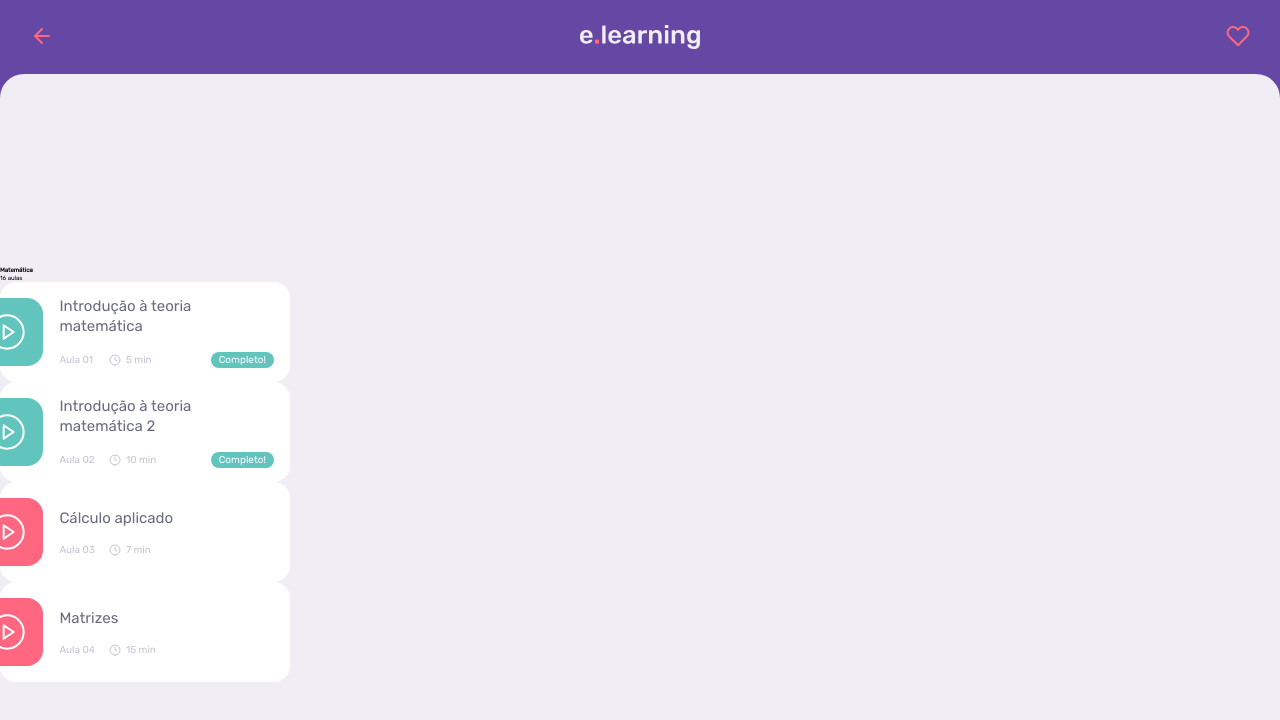
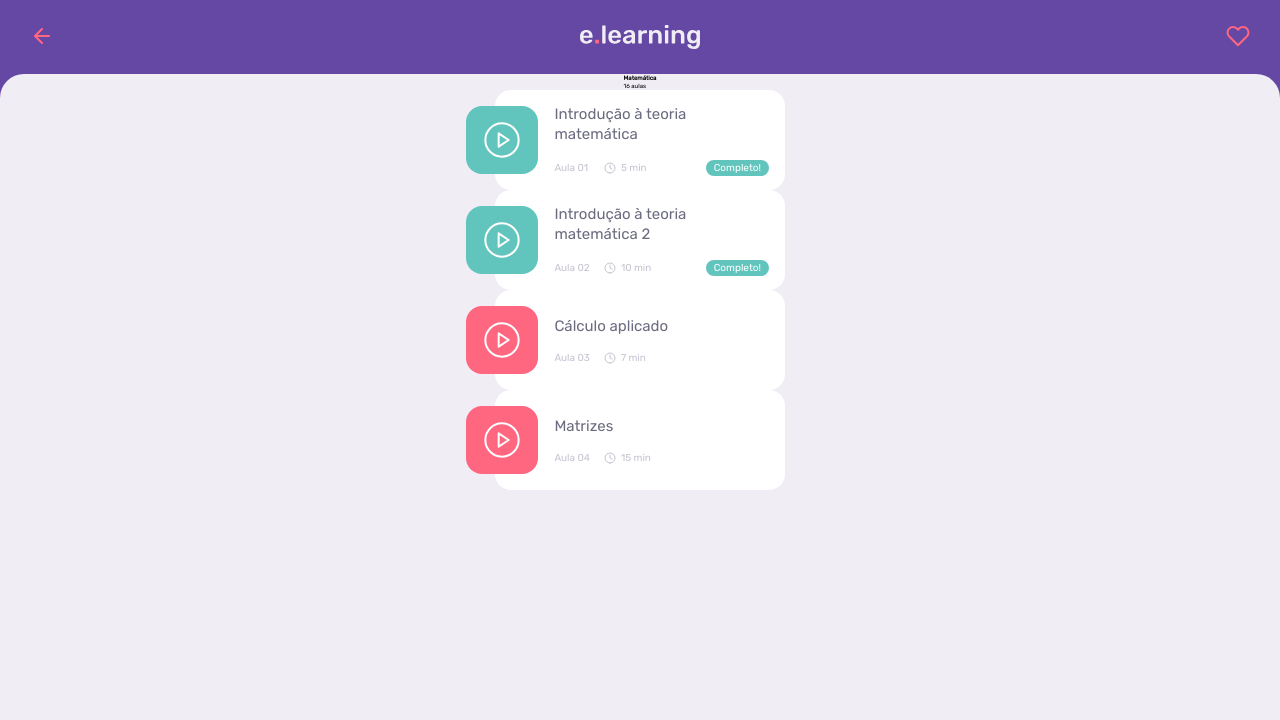
Before and after one commit to Taiaiaii/e-learning, a Next.js app: page /aulas in a window 1280 px wide. Shown: the top 720 px of the page. Built offline with nearby package versions, Linux system fonts and the light colour scheme.

Commit message:
fix: ajdustments on layout

```diff
--- a/src/components/ClassLayout/styles.ts
+++ b/src/components/ClassLayout/styles.ts
@@ -25,6 +25,6 @@ export const MainContainer = styled('div', {
     height: '100vh',
     display: 'flex',
     flexDirection: 'column',
-    justifyContent: 'center',
+    alignItems: 'center',
     position: 'relative'
 })
```
Also changed, not shown: public/logo.svg.
